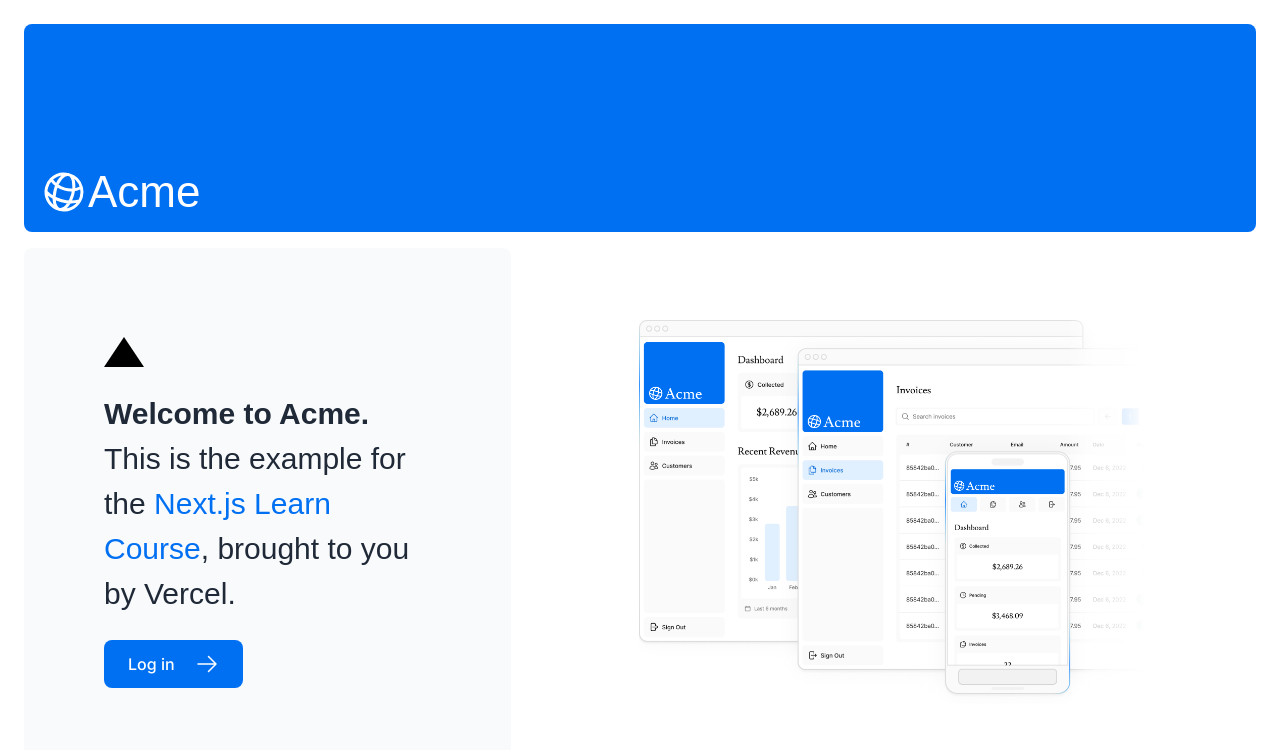
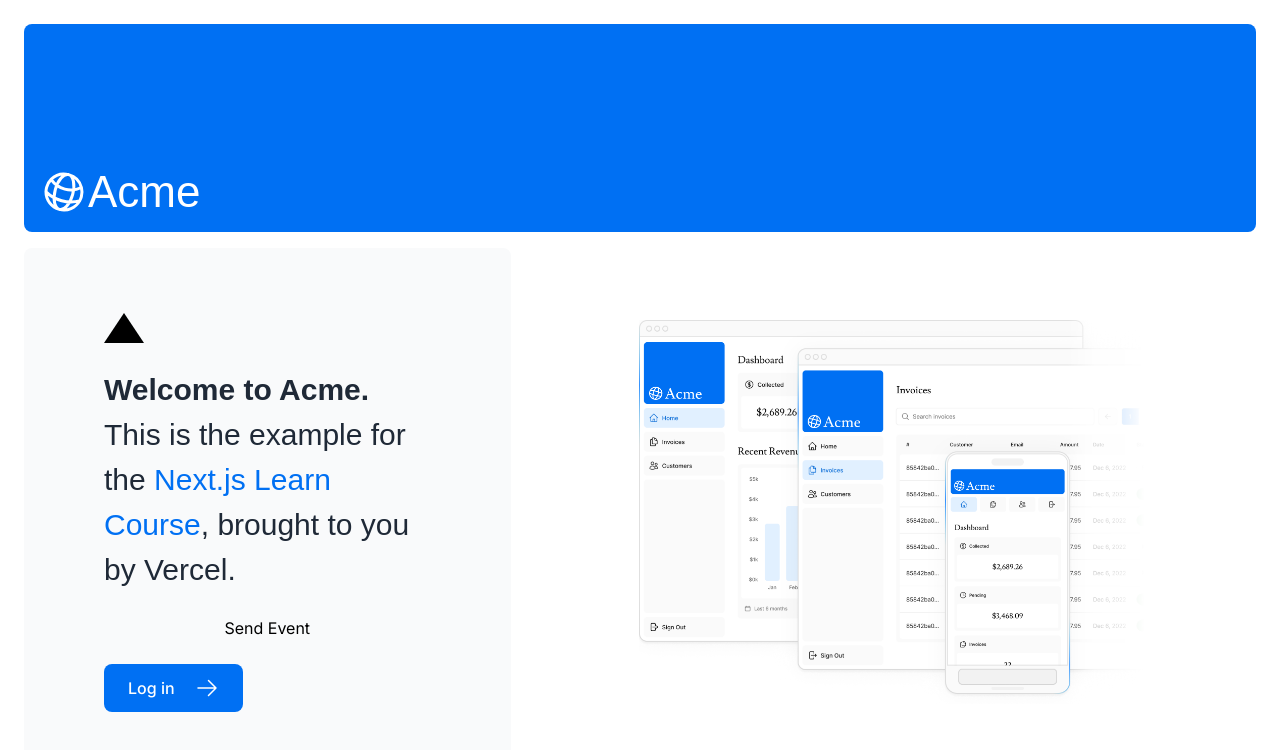
Before and after one commit to YunChung21/SampleNext, a Next.js app: page / in a window 1280 px wide. Shown: the top 750 px of the page. Built offline with nearby package versions, Linux system fonts and the light colour scheme; a web font is replaced by a local one.

Commit message:
added a test button

```diff
--- a/app/page.tsx
+++ b/app/page.tsx
@@ -1,9 +1,11 @@
+'use client';
 import AcmeLogo from '@/app/ui/acme-logo';
 import { ArrowRightIcon } from '@heroicons/react/24/outline';
 import Link from 'next/link';
 import styles from '@/app/ui/home.module.css';
 import { lusitana } from '@/app/ui/fonts';
 import Image from 'next/image';
+import { sendGTMEvent } from '@next/third-parties/google'
 
 export default function Page() {
   return (
@@ -20,13 +22,20 @@
               Next.js Learn Course
             </a>
             , brought to you by Vercel.
+
           </p>
+          <button
+            onClick={() => sendGTMEvent({ event: 'buttonClicked', value: 'xyz' })}
+            >
+            Send Event
+          </button>
           <Link
             href="/login"
             className="flex items-center gap-5 self-start rounded-lg bg-blue-500 px-6 py-3 text-sm font-medium text-white transition-colors hover:bg-blue-400 md:text-base"
           >
             <span>Log in</span> <ArrowRightIcon className="w-5 md:w-6" />
           </Link>
+
         </div>
         <div className="flex items-center justify-center p-6 md:w-3/5 md:px-28 md:py-12">
           {/* Add Hero Images Here */}
```
